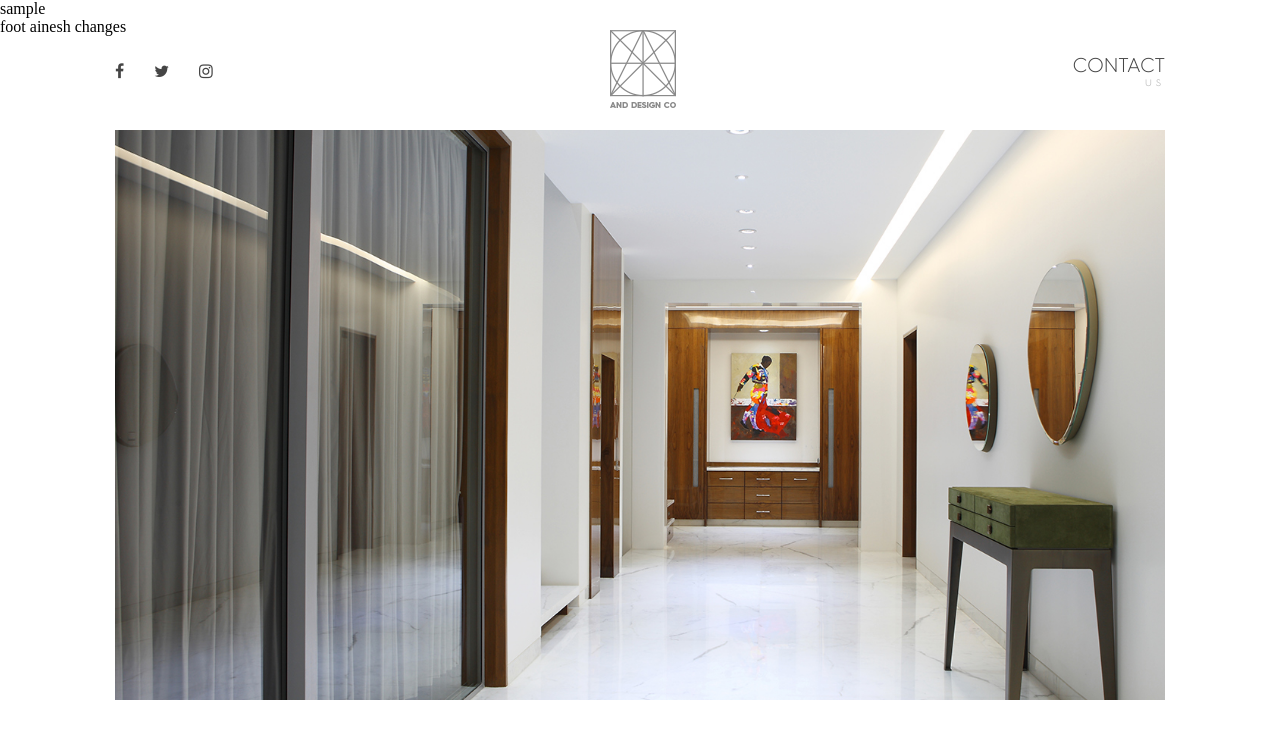
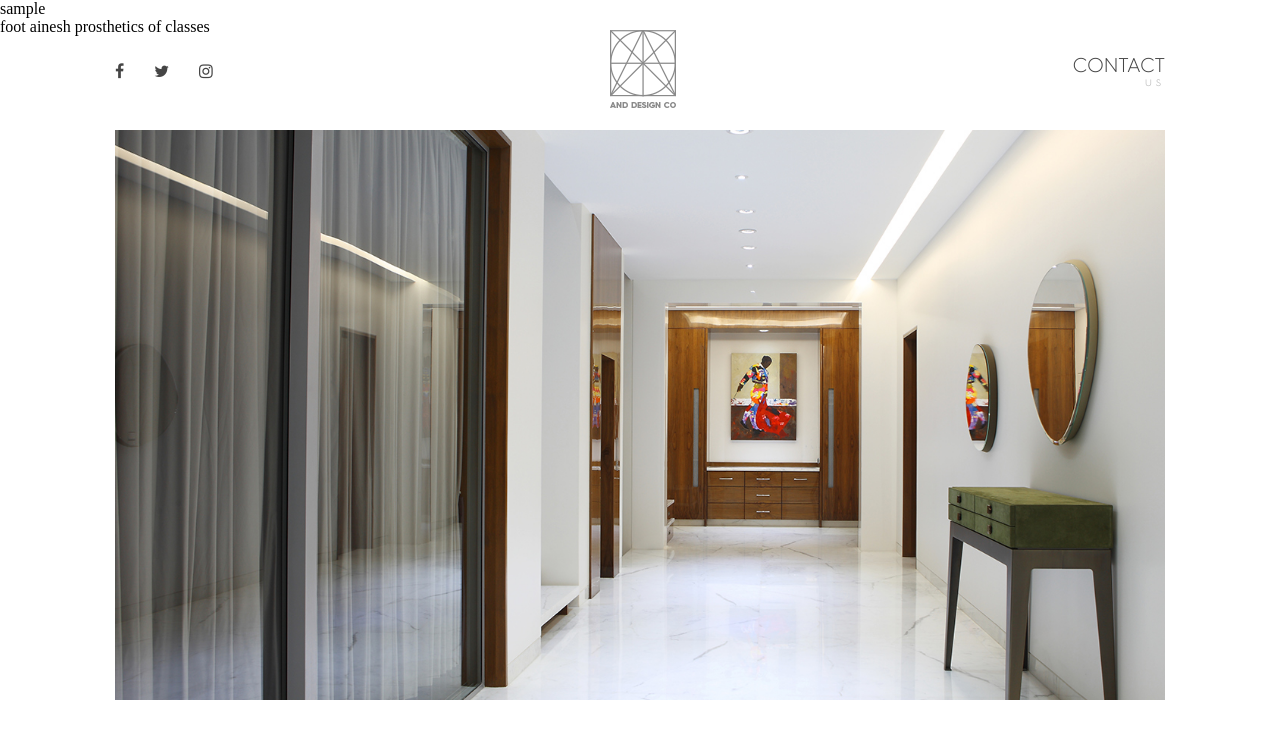
Before and after one commit to Sathiya447/AndDesignCo, a plain HTML site: page index.html in a window 1280 px wide. Drawn offline with Linux system fonts and the light colour scheme.

Commit message:
foot changes
changed

```diff
--- a/index.html
+++ b/index.html
@@ -45,6 +45,6 @@
 			</div>
 		</section>
 	</div>
-<div>foot ainesh changes</div>
+<div>foot ainesh prosthetics of  classes</div>
 </body>
 </html>
```
